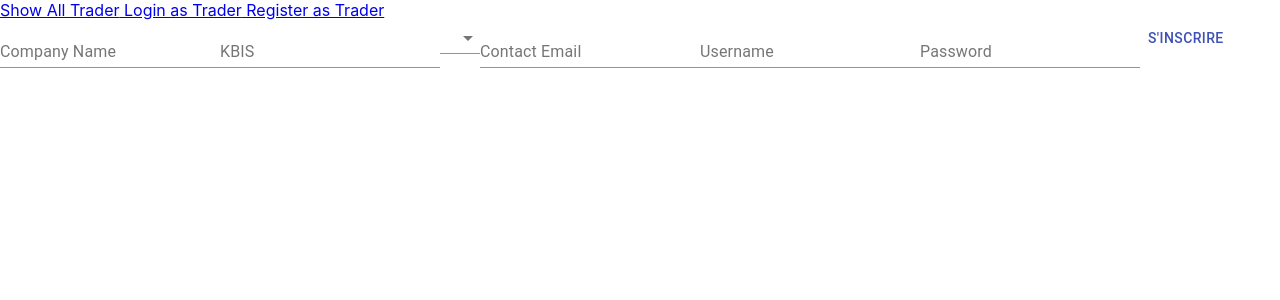
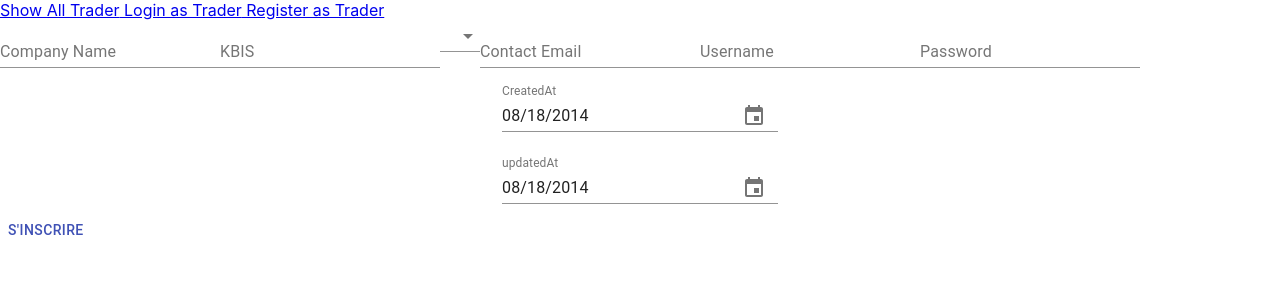
Before and after one commit to nath026/react_plateforme_paiement, a React (Create React App) app in the folder client/: page /traderregister in a window 1280 px wide. Shown: the top 300 px of the page. Built offline with nearby package versions, Linux system fonts and the light colour scheme.

Commit message:
calendar

```diff
--- a/client/package.json
+++ b/client/package.json
@@ -3,11 +3,14 @@
   "version": "0.1.0",
   "private": true,
   "dependencies": {
+    "@date-io/date-fns": "^1.3.13",
     "@material-ui/core": "^4.12.1",
+    "@material-ui/pickers": "^3.3.10",
     "@testing-library/jest-dom": "^5.14.1",
     "@testing-library/react": "^11.2.7",
     "@testing-library/user-event": "^12.8.3",
     "axios": "^0.21.1",
+    "date-fns": "^2.22.1",
     "formik": "^2.2.9",
     "react": "^17.0.2",
     "react-dom": "^17.0.2",
--- a/client/src/Components/Trader/TraderRegister.js
+++ b/client/src/Components/Trader/TraderRegister.js
@@ -1,20 +1,45 @@
 import { Select, TextField, MenuItem, Button } from '@material-ui/core';
 import React from 'react';
-import { makeStyles } from '@material-ui/core/styles';
-
+import axios from "axios";
+import { useState } from "react";
+import Grid from '@material-ui/core/Grid';
+import DateFnsUtils from '@date-io/date-fns';
+import {
+  MuiPickersUtilsProvider,
+  KeyboardDatePicker,
+} from '@material-ui/pickers';
+import 'date-fns';
 
 
 export default function TraderRegister(){
-    const useStyles = makeStyles((theme) => ({
-    }))
     const [value, setValue] = React.useState('')
     const handleChange = (event) => {
         setValue(event.target.value)
     }
+
+    const initialvalues = {
+        companyName: "",
+        kbis: "",
+        devise: "",
+        contactEmail: "",
+        username: "",
+    }
+    const [listOfTraders, setListOfTraders] = useState([]);
+    const onSubmit = (data) => {
+        axios.post("http://localhost:3000/traders", data).then((response) => {
+            // setListOfTraders(response.data);
+            console.log("DONE ENVOIE");
+        })
+    }
+    const [selectedDate, setSelectedDate] = React.useState(new Date('2014-08-18T21:11:54'));
+
+    const handleDateChange = (date) => {
+      setSelectedDate(date);
+    };
     return (
        <>
        <div className="registerTraderContainer">
-        <form className="registerTrader" noValidate autoComplete="off">
+        <form className="registerTrader" autoComplete="off" initialvalues={initialvalues} onSubmit={onSubmit}>
             <TextField id="standard-required" name="companyName" label="Company Name" />
             <TextField id="standard-required" name="kbis" label="KBIS" />
             <Select name="devise" id="standard-select-currency" value={value} onChange={handleChange}>
@@ -30,7 +55,41 @@ export default function TraderRegister(){
             type="password"
             autoComplete="current-password"
             />
-            <Button color="primary">S'inscrire</Button>
+            <MuiPickersUtilsProvider utils={DateFnsUtils}>
+      <Grid container justifyContent="space-around">
+        <KeyboardDatePicker
+          disableToolbar
+          variant="inline"
+          format="MM/dd/yyyy"
+          margin="normal"
+          id="date-picker-inline"
+          label="CreatedAt"
+          name="createdAt"
+          value={selectedDate}
+          onChange={handleDateChange}
+          KeyboardButtonProps={{
+            'aria-label': 'change date',
+          }}
+        /> </Grid>
+        </MuiPickersUtilsProvider>
+        <MuiPickersUtilsProvider utils={DateFnsUtils}>
+      <Grid container justifyContent="space-around">
+        <KeyboardDatePicker
+          disableToolbar
+          variant="inline"
+          format="MM/dd/yyyy"
+          margin="normal"
+          id="date-picker-inline"
+          label="updatedAt"
+          name="updatedAt"
+          value={selectedDate}
+          onChange={handleDateChange}
+          KeyboardButtonProps={{
+            'aria-label': 'change date',
+          }}
+        /> </Grid>
+        </MuiPickersUtilsProvider>
+            <Button type="submit" color="primary"> S'inscrire</Button>
         </form>
        </div>
        </>
```
Also changed, not shown: 1 other file (tests, documents, lock files or other folders).
